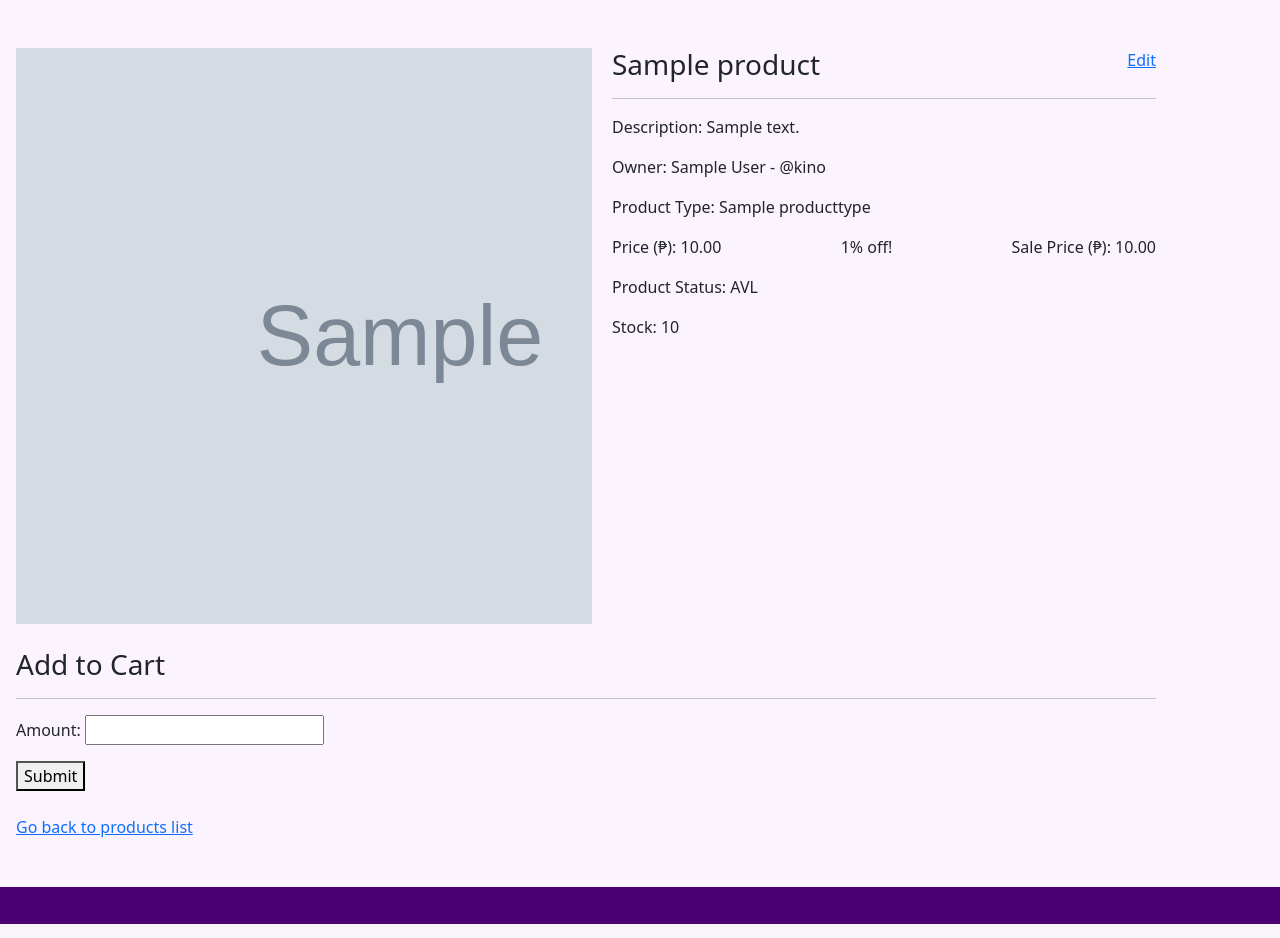
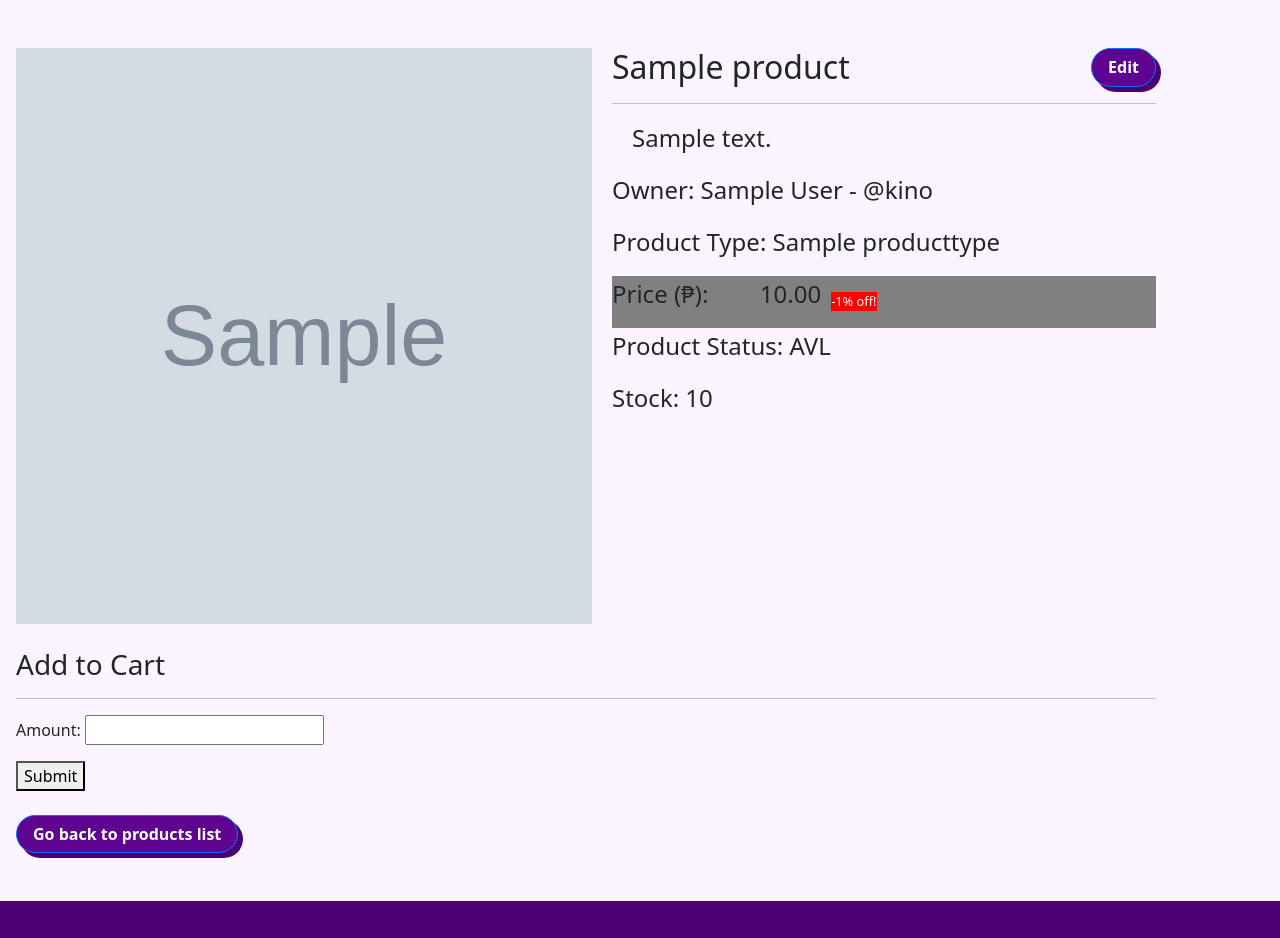
Before and after one commit to madyoung914/hobbysite-ED-1, a Django app: page /merchstore/item/1 in a window 1280 px wide. Shown: the part 68-1006 px from the top of the page. Run offline with Django 5.2, Linux system fonts and the light colour scheme; data comes from the database, SQL or seed files in the repository; tables that the repository leaves empty hold one stand-in row (values such as "Sample post"); grey boxes marked "Sample" are stand-in pictures; parts of the project's set-up code (start-up, migrations or seed data) failed here and were passed over.

Commit message:
finished base styling merchstore

```diff
--- a/hobbysite/merchstore/templates/merchstore/cart.html
+++ b/hobbysite/merchstore/templates/merchstore/cart.html
@@ -20,7 +20,7 @@
     {% endfor %}
 
     <br>
-    <a href="{% url 'merchstore:merchstore-list' %}">Go back to products list</a>
+    <a class="btn btn-primary rounded-pill" href="{% url 'merchstore:merchstore-list' %}">Go back to products list</a>
 
 </div>
 
--- a/hobbysite/merchstore/templates/merchstore/merch_add.html
+++ b/hobbysite/merchstore/templates/merchstore/merch_add.html
@@ -13,7 +13,7 @@
         </form>
 
         <br>
-        <a href="{% url 'merchstore:merchstore-list' %}">Go back to products list</a>
+        <a class="btn btn-primary rounded-pill" href="{% url 'merchstore:merchstore-list' %}">Go back to products list</a>
 </div>
 
 {% endblock %}
--- a/hobbysite/merchstore/templates/merchstore/merch_detail.html
+++ b/hobbysite/merchstore/templates/merchstore/merch_detail.html
@@ -6,30 +6,40 @@
 {% block content %}
 
     <div class="container app-content">
-        <div style="display: flex; align-items: flex-start; gap: 20px;">
-        {% if object.merch_image %}
-            <img src="{{ object.merch_image.url }}" alt="{{ object.merch_image.url }}" style="width: 45vw; height: 45vw; object-fit: cover; object-position: left;">
-        {% endif %}
+        <div style="display: flex; gap: 20px; ">
 
-            <div style="width: 100%;">
+            {% if object.merch_image %}
+                <img src="{{ object.merch_image.url }}" alt="{{ object.merch_image.url }}" style="width: 45vw; height: 45vw;">
+            {% else %}
+                <div style="width: 100vw; height: 45vw; background-color: gray; display: flex; align-items: center; justify-content: center;">
+                    <p style="color: white; font-size: 1.5rem;">No Available Image</p>
+                </div>
+            {% endif %}
+
+
+            <div style="width: 100%; font-size: 1.5rem">
                 <div style="display: flex; justify-content: space-between;">
-                    <h3 style="margin: 0;">{{ object.name }}</h3>
-                    <a href="{% url 'merchstore:merch-edit' pk=object.pk %}">Edit</a>
+                    <div style="display: flex; gap:10px;">
+                        <h2 style="margin: 0;">{{ object.name }}</h2>
+                    </div>
+                    <a class="btn btn-primary rounded-pill" href="{% url 'merchstore:merch-edit' pk=object.pk %}">Edit</a>
                 </div>
                 <hr>
-                <p>Description: {{ object.description }}</p>
+                <p style="margin-left: 20px;">{{ object.description }}</p>
                 <p>Owner: {{ object.owner }} - @{{ object.owner.user.username }}</p>
                 <p>Product Type: {{ object.producttype }}</p>
 
-                <div style="display: flex; justify-content: space-between;">
-                    <p>Price (₱): {{ object.price }}</p>
+                <div style="display: flex; gap: 10px; background-color: gray;">
+                    {% if object.sale_percent %}
+                        <p>Price (₱): <s style="color: gray; font-size: 0.95rem;">{{ object.price }}</s>       {{ object.sale_price }}</p>
+                        <div style="display:flex; color: white; font-size: 0.8rem; padding: 0; align-items: center;">
+                            <p style="background-color: red; margin: 0;"> -{{ object.sale_percent }}% off! </p>
+                        </div>
+                    {% else %}
+                        <p>Price (₱): {{ object.price }}</p>
+                    {% endif %}
+                </div>
 
-                    {% if object.sale_percent %}
-                        <p>{{ object.sale_percent }}% off!</p>
-                        <p>Sale Price (₱): {{ object.sale_price }}</p>
-                {% endif %}
-
-                </div>
                 <p>Product Status: {{ object.status }}</p>
                 <p>Stock: {{ object.stock }}</p>
             </div>
@@ -49,6 +59,6 @@
         {% endif %}
         <br>
 
-        <a href="{% url 'merchstore:merchstore-list' %}">Go back to products list</a>
+        <a class="btn btn-primary rounded-pill" href="{% url 'merchstore:merchstore-list' %}">Go back to products list</a>
     </div>
 {% endblock %}
--- a/hobbysite/merchstore/templates/merchstore/merch_edit.html
+++ b/hobbysite/merchstore/templates/merchstore/merch_edit.html
@@ -13,7 +13,7 @@
     </form>
 
     <br>
-    <a href="{% url 'merchstore:merchstore-item' pk=object.pk %}">Go back to my product</a>
+    <a class="btn btn-primary rounded-pill" href="{% url 'merchstore:merchstore-item' pk=object.pk %}">Go back to my product</a>
 </div>
 
 {% endblock %}
--- a/hobbysite/merchstore/templates/merchstore/transaction.html
+++ b/hobbysite/merchstore/templates/merchstore/transaction.html
@@ -19,7 +19,7 @@
 
     {% endfor %}
 
-    <a href="{% url 'merchstore:merchstore-list' %}">Go back to products list</a>
+    <a class="btn btn-primary rounded-pill" href="{% url 'merchstore:merchstore-list' %}">Go back to products list</a>
 </div>
 
 {% endblock %}
```
Also changed, not shown: hobbysite/merchstore/templates/merchstore/merch_list.html (+5 -7 lines).
